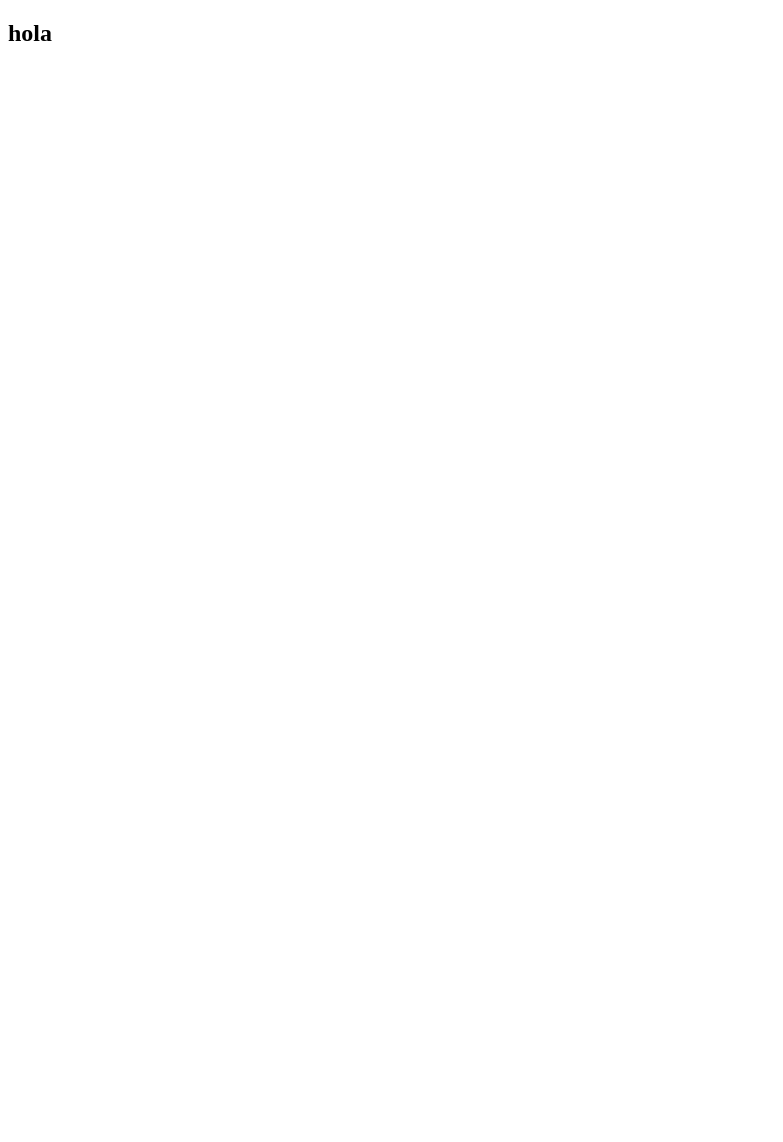
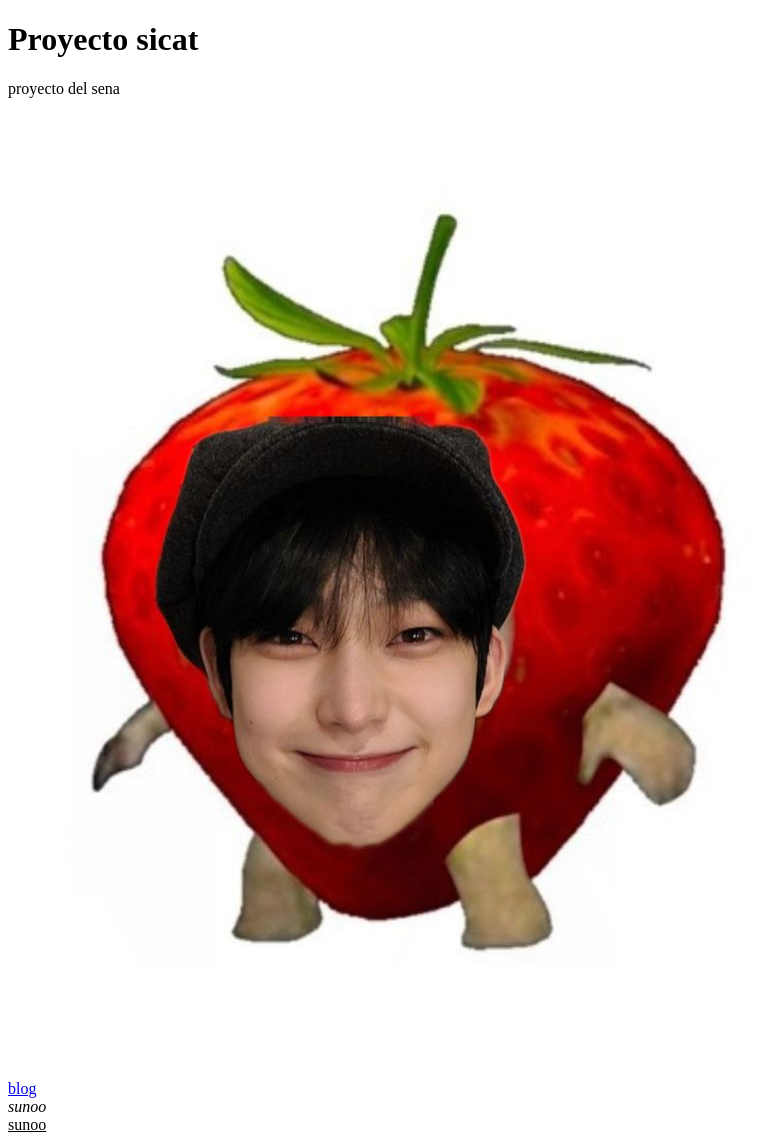
Before and after one commit to Damiannnnko/SicatProyect, a plain HTML site: page index.html in a window 1280 px wide. Shown: the whole page, without its empty margins (0-783 px from the left). Before the commit the page ends 800 px from the top, so only its background shows below. Drawn offline with Linux system fonts and the light colour scheme.

Commit message:
insercion de imagen

```diff
--- a/index.html
+++ b/index.html
@@ -1,11 +1,16 @@
 <!DOCTYPE html>
-<html lang="en">
+<html lang="es">
 <head>
     <meta charset="UTF-8">
     <meta name="viewport" content="width=device-width, initial-scale=1.0">
-    <title>Document</title>
+    <title>sicat</title>
 </head>
 <body>
-    <h2> hola </h2>
+    <h1>Proyecto sicat</h1>
+    <p> proyecto del sena </p>
+    <a href="http://xdberrysite.carrd.co/" target="_blank" rel="noopener noreferrer">blog</a>
+    <img src="imagenes/Sunooberry 🍓.jpeg"alt="sunoo berry."> <br>
+    <i>sunoo</i> <br>
+    <u>sunoo</u>
 </body>
 </html>
```
Also changed, not shown: imagenes/Sunooberry 🍓.jpeg (added), imagenes/repaso bases de datos1.jpg (added).
